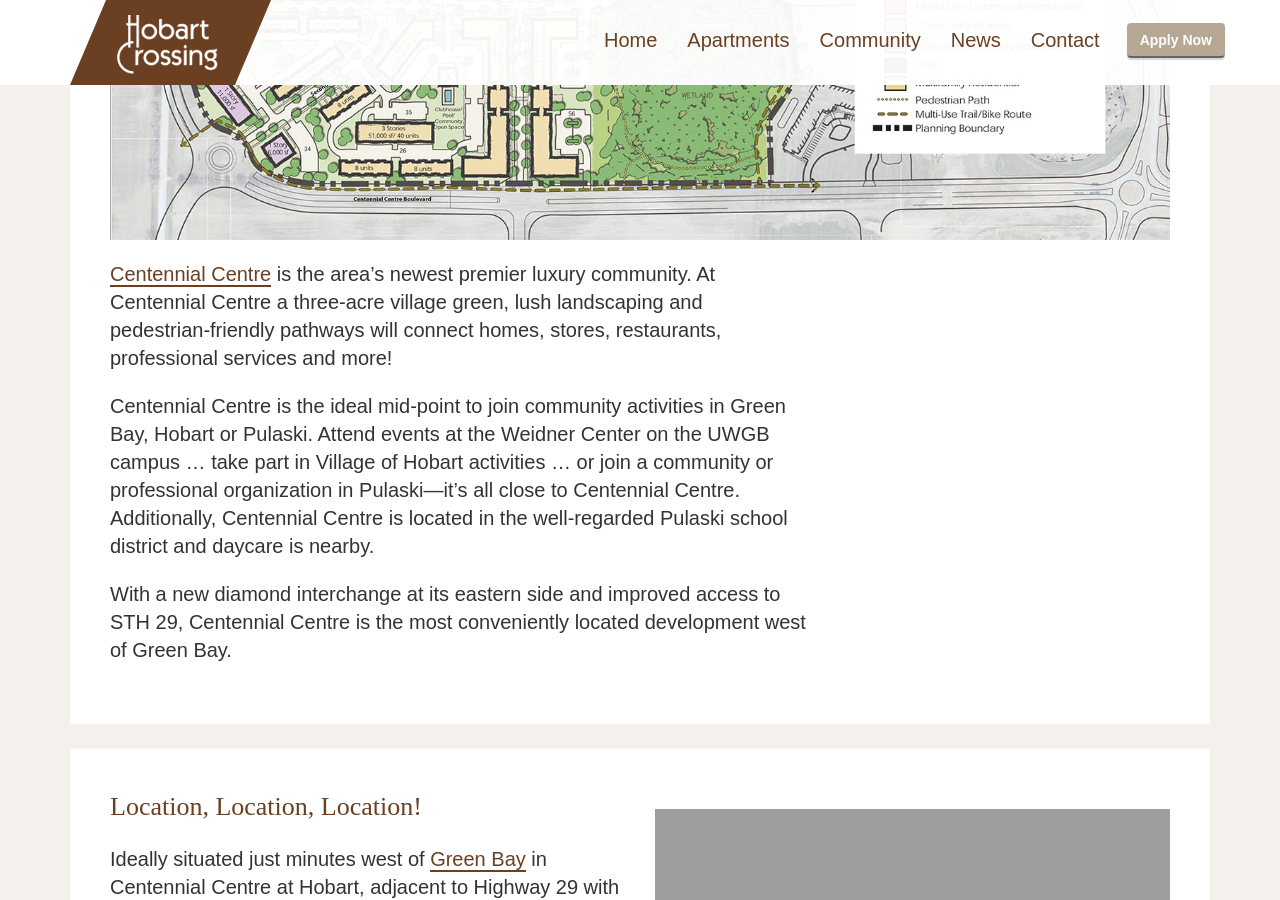
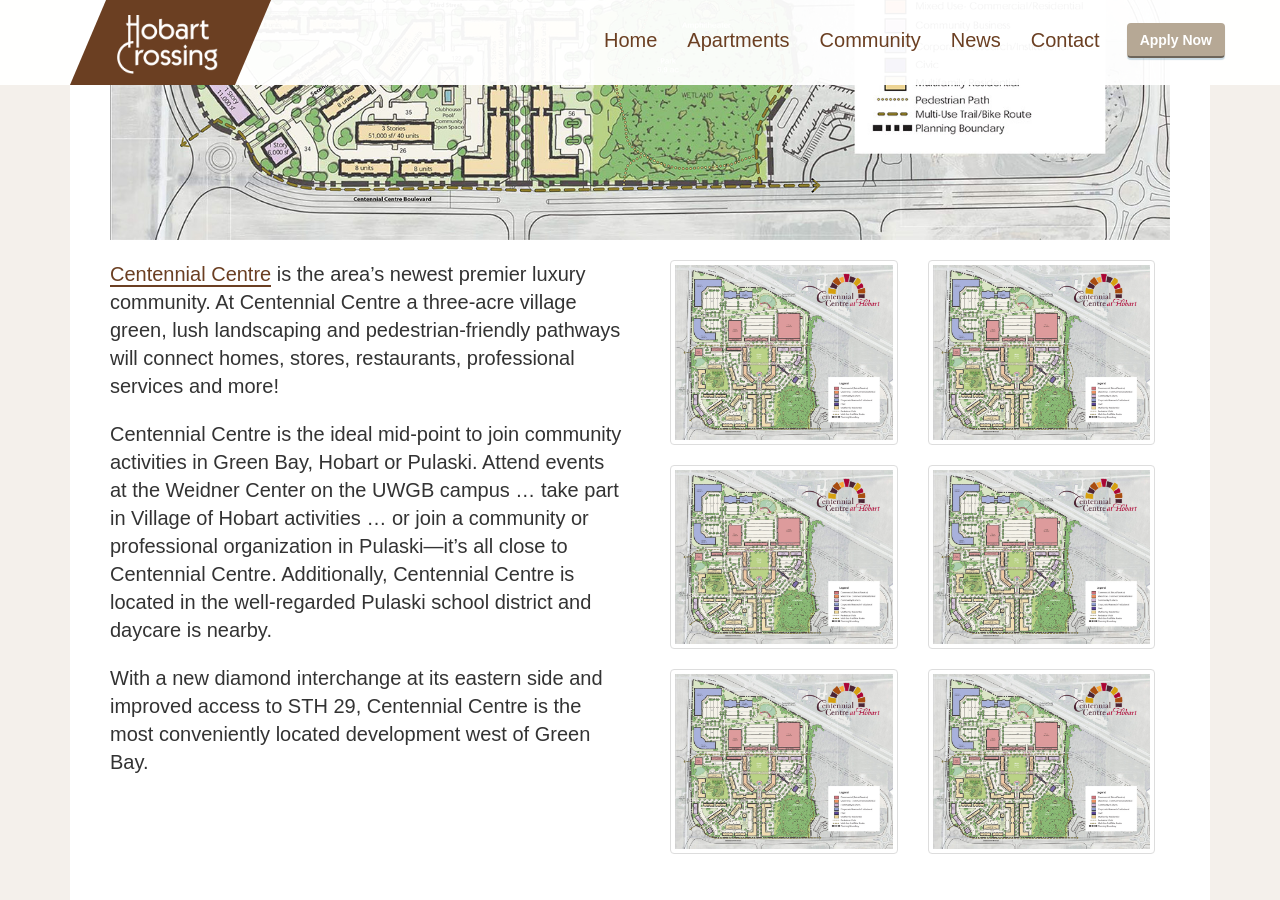
Before and after one commit to insight-creative/hobart-crossing, a Jekyll site: the page built from community/index.md, in a window 1280 px wide and 900 px high, scrolled down 984 px. Built offline with Jekyll 4.4.1, drawn with Linux system fonts in a browser that asks for light colours; nearby versions of some CDN libraries.

Commit message:
Adding images.

```diff
--- a/community/index.md
+++ b/community/index.md
@@ -12,15 +12,37 @@
     </div>
     <div class="col-md-12">
       <div class="card">
-        <h1>Get to know Centennial Centre at&nbsp;Hobart&nbsp;&#8230;</h1>
-        <img src="{{ site.baseurl }}/img/centennial-centre.jpg">
         <div class="row">
-          <div class="col-md-8">
+          <div class="col-md-12">
+            <h1>Get to know Centennial Centre at&nbsp;Hobart&nbsp;&#8230;</h1>
+            <img src="{{ site.baseurl }}/img/centennial-centre.jpg">
+          </div>
+          <div class="col-md-6">
             <p><a href="http://buildinhobart.com">Centennial Centre</a> is the area’s newest premier luxury community. At Centennial Centre a three-acre village green, lush landscaping and pedestrian-friendly pathways will connect homes, stores, restaurants, professional services and more! </p>
 
             <p>Centennial Centre is the ideal mid-point to join community activities in Green Bay, Hobart or Pulaski. Attend events at the Weidner Center on the UWGB campus &#8230; take part in Village of Hobart activities &#8230; or join a community or professional organization in Pulaski—it’s all close to Centennial Centre.  Additionally, Centennial Centre is located in the well-regarded Pulaski school district and daycare is nearby. </p>
 
             <p>With a new diamond interchange at its eastern side and improved access to STH 29, Centennial Centre is the most conveniently located development west of Green Bay.</p>
+          </div>
+          <div class="col-md-6">
+            <div class="col-xs-6">
+              <a href="#" class="thumbnail"><img src="{{ site.baseurl }}/img/centennial-centre.jpg"></a>
+            </div>
+            <div class="col-xs-6">
+              <a href="#" class="thumbnail"><img src="{{ site.baseurl }}/img/centennial-centre.jpg"></a>
+            </div>
+            <div class="col-xs-6">
+              <a href="#" class="thumbnail"><img src="{{ site.baseurl }}/img/centennial-centre.jpg"></a>
+            </div>
+            <div class="col-xs-6">
+              <a href="#" class="thumbnail"><img src="{{ site.baseurl }}/img/centennial-centre.jpg"></a>
+            </div>
+            <div class="col-xs-6">
+              <a href="#" class="thumbnail"><img src="{{ site.baseurl }}/img/centennial-centre.jpg"></a>
+            </div>
+            <div class="col-xs-6">
+              <a href="#" class="thumbnail"><img src="{{ site.baseurl }}/img/centennial-centre.jpg"></a>
+            </div>
           </div>
         </div>
       </div>
@@ -47,6 +69,10 @@
         </div>
       </div>
 
+      <div>
+        <iframe src="https://www.google.com/maps/embed?pb=!1m22!1m12!1m3!1d5684.577773341225!2d-88.16408209916519!3d44.57065745789561!2m3!1f0!2f0!3f0!3m2!1i1024!2i768!4f13.1!4m7!1i0!3e1!4m0!4m3!3m2!1d44.5672944!2d-88.1646507!5e0!3m2!1sen!2sus!4v1417532961042" width="100%" height="350" frameborder="0" style="border:0"></iframe>
+      </div>
+
     </div>
   </div>
 </div>
```
Also changed, not shown: index.md (+1 -1 lines), img/community-header.jpg (added).
